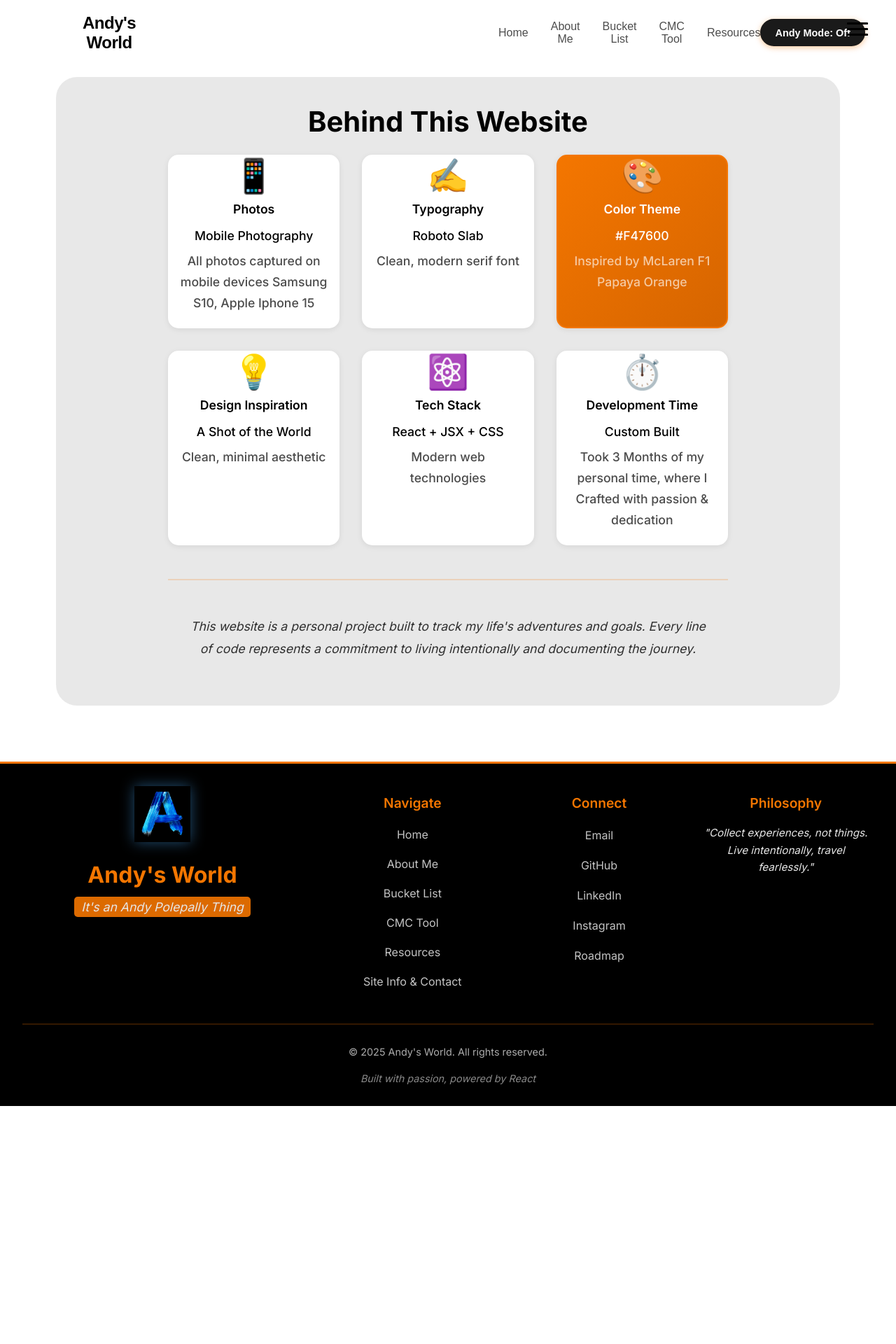
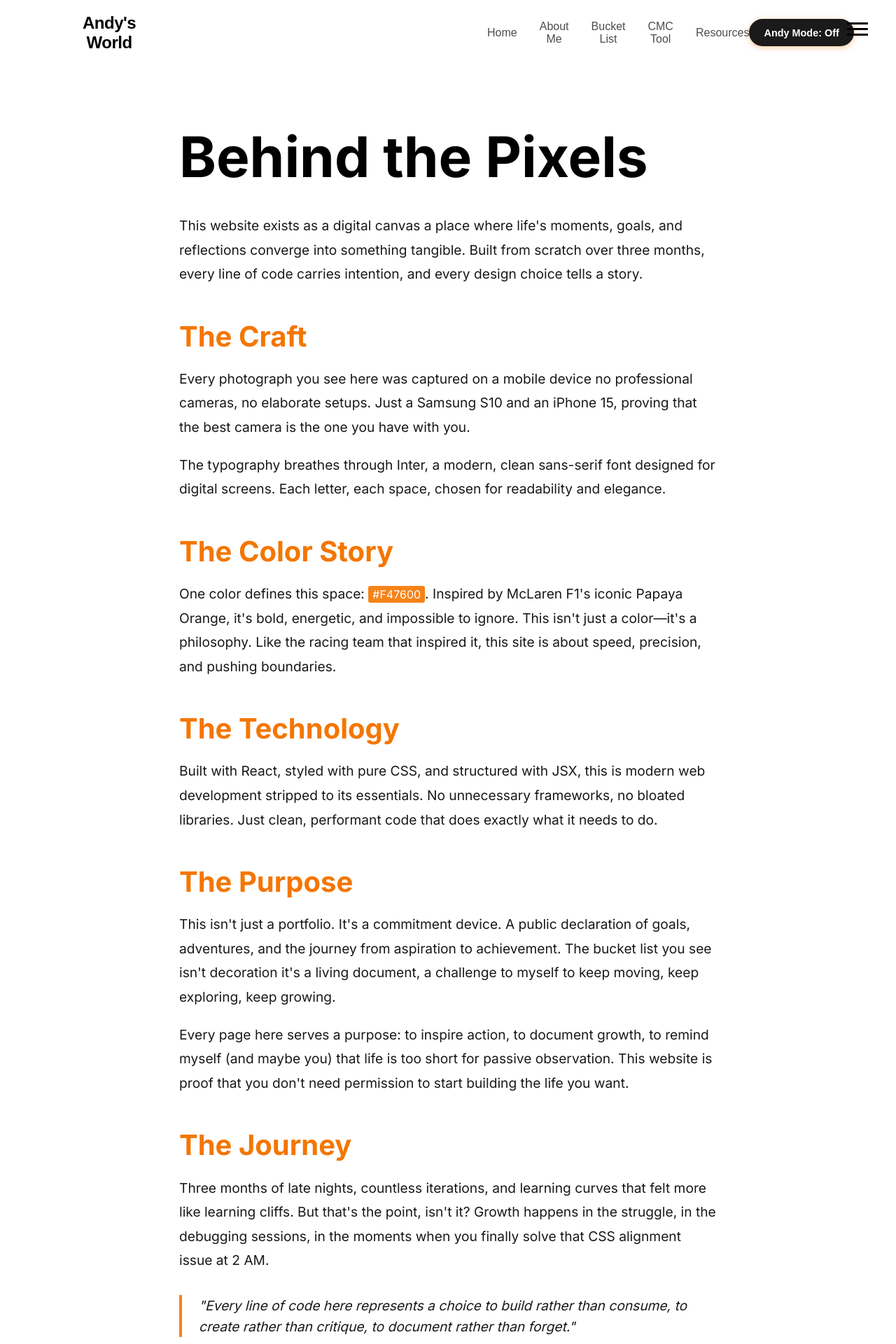
Before and after one commit to anudeepreddy702/Anudeep-Polepally, a React (Vite) app: page /aboutsite in a window 1280 px wide. Shown: the top 1920 px of the page at 70% size. Before the commit the page ends 1580 px from the top, so only its background shows below. Built offline with nearby package versions, Linux system fonts and the light colour scheme.

Commit message:
new_changes_12/20

```diff
--- a/src/App.css
+++ b/src/App.css
@@ -36,7 +36,7 @@
 .nav-left {
   display: flex;
   align-items: center;
-  gap: 32rem;
+  gap: 31rem;
 }
 
 .logo {
@@ -175,7 +175,7 @@
 
 .hero-image {
   width: 100%;
-  height: 550px;
+  height: 650px;
   object-fit: cover;
   object-position: center;
   display: block;
@@ -192,14 +192,16 @@
 .intro-section {
   max-width: 800px;
   margin: 0 auto;
-  padding: 1rem;
-}
+  padding: 2rem 1rem;
+}
+
+
 
 .intro-section h2 {
   font-size: 4.9rem;
   font-weight: 700;
   margin-top: 2.5rem;
-  margin-bottom: 2.5rem;
+  margin-bottom: 4.5rem;
   line-height: 0.1;
 }
 
@@ -329,6 +331,7 @@
 .about-content {
   max-width: 800px;
   margin: 0 auto;
+  padding: 2rem 1rem;
 }
 
 .about-intro,
@@ -340,111 +343,98 @@
 }
 
 .about-content h2 {
-  font-size: 4rem;
-  font-weight: 700;
-  margin-top: 3.5rem;
-  margin-bottom: 2.5rem;
+  font-size: 5rem;
+  font-weight: 700;
+  margin-top: 2.5rem;
+  margin-bottom: 4.5rem;
   line-height: 0;
 }
 
 .about-content h3 {
+  font-size: 2.4rem;
+    font-weight: 800;
+    margin-top: 3rem;
+    line-height: 1.2;
+    margin-bottom: 1rem;
+    color: #F47600;
+}
+
+.about-content p {
+  font-size: 1.2rem;
+  line-height: 1.8;
+  margin-bottom: 1rem;
+  opacity: 0.9;
+}
+
+.achievement-grid {
+  display: grid;
+  grid-template-columns: repeat(auto-fit, minmax(200px, 1fr));
+  gap: 2rem;
+  margin-top: 2rem;
+}
+
+.achievement-card {
+  text-align: center;
+  padding: 0.8rem;
+  border-radius: 12px;
+  background: #F47600;
+  color: white;
+}
+
+.achievement-number {
+  display: block;
+  font-size: 3rem;
+  font-weight: 700;
+  margin-bottom: 0.5rem;
+}
+
+.achievement-label {
+  display: block;
+  font-size: 0.9rem;
+  opacity: 0.9;
+}
+
+/* ============================================
+   6. ABOUT SITE SECTION
+   ============================================ */
+.about-site-section {
+  padding: 1rem 10rem;
+  background: rgba(0, 0, 0, 0.09);
+  border-radius: 30px;
+}
+
+.site-info-grid {
+  display: grid;
+  grid-template-columns: repeat(auto-fit, minmax(200px, 1fr));
+  /* Card grid layout */
+}
+
+.intro-section-about {
+  max-width: 800px;
+  margin: 0 auto;
+  padding: 2rem 1rem;
+  /* Article/prose layout - matches About page */
+}
+
+.intro-section-about h2 {
+  font-size: clamp(3rem, 8vw, 5rem);
+  /* Large, impactful headings */
+}
+
+.intro-section-about p {
+  font-size: 1.2rem;
+  line-height: 1.8;
+  opacity: 0.9;
+  /* Article/prose layout - matches About page */
+}
+
+.intro-section-about h3 {
   font-size: 2.5rem;
     font-weight: 800;
     margin-top: 3rem;
     line-height: 1.2;
     margin-bottom: 1rem;
     color: #F47600;
-}
-
-.about-content p {
-  font-size: 1.2rem;
-  line-height: 1.8;
-  margin-bottom: 1rem;
-  opacity: 0.9;
-}
-
-.achievement-grid {
-  display: grid;
-  grid-template-columns: repeat(auto-fit, minmax(200px, 1fr));
-  gap: 2rem;
-  margin-top: 2rem;
-}
-
-.achievement-card {
-  text-align: center;
-  padding: 0.8rem;
-  border-radius: 12px;
-  background: #F47600;
-  color: white;
-}
-
-.achievement-number {
-  display: block;
-  font-size: 3rem;
-  font-weight: 700;
-  margin-bottom: 0.5rem;
-}
-
-.achievement-label {
-  display: block;
-  font-size: 0.9rem;
-  opacity: 0.9;
-}
-
-/* ============================================
-   6. ABOUT SITE SECTION
-   ============================================ */
-.about-site-section {
-  max-width: 1200px;
-  margin: 1rem auto;
-  padding: 1rem 10rem;
-  background: rgba(0, 0, 0, 0.09);
-  border-radius: 30px;
-}
-
-.appdark .about-site-section {
-  background: rgba(255, 255, 255, 0.03);
-}
-
-.about-site-title {
-  text-align: center;
-  font-size: 2.5rem;
-  margin-bottom: 2rem;
-  color: inherit;
-}
-
-.site-info-grid {
-  display: grid;
-  grid-template-columns: repeat(auto-fit, minmax(200px, 1fr));
-  gap: 2rem;
-  margin-bottom: 3rem;
-}
-
-.site-info-card {
-  background: white;
-  padding: 0.8rem;
-  border-radius: 15px;
-  text-align: center;
-  transition: all 0.3s ease;
-  border: 2px solid transparent;
-  box-shadow: 0 2px 8px rgba(0, 0, 0, 0.08);
-}
-
-.appdark .site-info-card {
-  background: rgba(255, 255, 255, 0.05);
-  box-shadow: 0 2px 8px rgba(0, 0, 0, 0.3);
-}
-
-.site-info-card:hover {
-  transform: translateY(-5px);
-  border-color: #F47600;
-  box-shadow: 0 8px 20px rgba(244, 118, 0, 0.2);
-}
-
-.highlight-card {
-  background: linear-gradient(135deg, #F47600 0%, #D66500 100%);
-  color: white;
-  border-color: #F47600;
 }
 
 .appdark .highlight-card {
@@ -709,7 +699,7 @@
   display: flex;
   gap: 1rem;
   justify-content: center;
-  margin-top: 2rem;
+  margin-top: 0rem;
 }
 
 .cta-secondary {
@@ -2166,7 +2156,7 @@
   .about-content h3,
   .homepage-content h3 {
     font-size: 1.8rem;
-    margin-top: 2rem;
+    margin-top: 5rem;
     padding: 0 0.5rem;
   }
 
--- a/src/Group/Aboutsite.jsx
+++ b/src/Group/Aboutsite.jsx
@@ -5,61 +5,116 @@ import SidebarMenu from "./Sides";
 function Aboutsite({ darkMode, toggleMode }) {
   return (
     <>
-    <Navi darkMode={darkMode} toggleMode={toggleMode} />
-      <SidebarMenu />
-    <section className="about-site-section">
-      <h2 className="about-site-title">Behind This Website</h2>
+      <Navi darkMode={darkMode} toggleMode={toggleMode} />
+      <SidebarMenu  darkMode={darkMode} toggleMode={toggleMode} />
 
-      <div className="site-info-grid">
-        <div className="site-info-card">
-          <div className="info-icon">📱</div>
-          <h3>Photos</h3>
-          <p>Mobile Photography</p>
-          <p className="detail">All photos captured on mobile devices
-            Samsung S10, Apple Iphone 15 </p>
-        </div>
+      <div className={darkMode ? "appdark" : "app"}>
+        {/* Hero Section - Matching your other pages */}
+        {/* <section className="hero-section-bottom">
+          <div className="hero-image-container">
+            <img
+              src="/website-showcase.jpg"
+              alt="Website showcase"
+              className="hero-image-intro"
+            />
+          </div>
+        </section> */}
 
-        <div className="site-info-card">
-          <div className="info-icon">✍️</div>
-          <h3>Typography</h3>
-          <p>Roboto Slab</p>
-          <p className="detail">Clean, modern serif font</p>
-        </div>
+        {/* Main Content - Prose Style like About page */}
+        <main>
+          <section className="intro-section-about">
+            <h2>Behind the Pixels</h2>
 
-        <div className="site-info-card highlight-card">
-          <div className="info-icon">🎨</div>
-          <h3>Color Theme</h3>
-          <p className="orange-text">#F47600</p>
-          <p className="detail">Inspired by McLaren F1 Papaya Orange</p>
-        </div>
+            <p>
+              This website exists as a digital canvas a place where life's moments, goals, and reflections
+              converge into something tangible. Built from scratch over three months, every line of code
+              carries intention, and every design choice tells a story.
+            </p>
 
-        <div className="site-info-card">
-          <div className="info-icon">💡</div>
-          <h3>Design Inspiration</h3>
-          <p>A Shot of the World</p>
-          <p className="detail">Clean, minimal aesthetic</p>
-        </div>
+            <h3>The Craft</h3>
 
-        <div className="site-info-card">
-          <div className="info-icon">⚛️</div>
-          <h3>Tech Stack</h3>
-          <p>React + JSX + CSS</p>
-          <p className="detail">Modern web technologies</p>
-        </div>
+            <p>
+              Every photograph you see here was captured on a mobile device no professional cameras,
+              no elaborate setups. Just a Samsung S10 and an iPhone 15,
+              proving that the best camera is the one you have with you.
+            </p>
 
-        <div className="site-info-card">
-          <div className="info-icon">⏱️</div>
-          <h3>Development Time</h3>
-          <p>Custom Built</p>
-          <p className="detail">Took 3 Months of my personal time, where I Crafted with passion & dedication</p>
-        </div>
+            <p>
+              The typography breathes through Inter, a modern, clean sans-serif font designed
+              for digital screens. Each letter, each space, chosen for readability and elegance.
+            </p>
+
+            <h3>The Color Story</h3>
+
+            <p>
+              One color defines this space: <mark>#F47600</mark>. Inspired by McLaren F1's iconic
+              Papaya Orange, it's bold, energetic, and impossible to ignore. This isn't just a color—it's
+              a philosophy. Like the racing team that inspired it, this site is about speed, precision,
+              and pushing boundaries.
+            </p>
+
+            <h3>The Technology</h3>
+
+            <p>
+              Built with React, styled with pure CSS, and structured with
+              JSX, this is modern web development stripped to its essentials. No unnecessary
+              frameworks, no bloated libraries. Just clean, performant code that does exactly what it needs to do.
+            </p>
+
+            <h3>The Purpose</h3>
+
+            <p>
+              This isn't just a portfolio. It's a commitment device. A public declaration of goals,
+              adventures, and the journey from aspiration to achievement. The bucket list you see isn't
+              decoration it's a living document, a challenge to myself to keep moving, keep exploring,
+              keep growing.
+            </p>
+
+            <p>
+              Every page here serves a purpose: to inspire action, to document growth, to remind myself
+              (and maybe you) that life is too short for passive observation. This website is proof that
+              you don't need permission to start building the life you want.
+            </p>
+
+            <h3>The Journey</h3>
+
+            <p>
+              Three months of late nights, countless iterations, and learning curves that felt more like
+              learning cliffs. But that's the point, isn't it? Growth happens in the struggle, in the
+              debugging sessions, in the moments when you finally solve that CSS alignment issue at 2 AM.
+            </p>
+
+            <blockquote>
+              "Every line of code here represents a choice to build rather than consume, to create
+              rather than critique, to document rather than forget."
+            </blockquote>
+
+            <p>
+              This site will evolve, just like I do. New adventures will be added, goals will be checked
+              off (and new ones created), and the design will mature. But the core principle remains:
+              live intentionally, document honestly, and never stop moving forward.
+            </p>
+
+            <h3>Thank You</h3>
+
+            <p>
+              For taking the time to explore this corner of the internet. Whether you're here for
+              inspiration, curiosity, or just stumbled upon this randomly I hope you found something
+              that resonates. If this site motivates even one person to start their own project, chase
+              their own adventure, or build their own digital space, then every hour spent coding was
+              worth it.
+            </p>
+            <p>
+              A creation of Anudeep Reddy Polepally.
+            </p>
+            <p>
+              Now go create something. Your own story is waiting to be written.
+            </p>
+          </section>
+        </main>
       </div>
 
-      <div className="site-footer-note">
-        <p>This website is a personal project built to track my life's adventures and goals. Every line of code represents a commitment to living intentionally and documenting the journey.</p>
-      </div>
-    </section>
-    <Footer/>
+      <Footer />
     </>
   );
 }
--- a/src/Group/Footer.jsx
+++ b/src/Group/Footer.jsx
@@ -31,7 +31,7 @@ function Footer({ darkMode, toggleMode }) {
                 <li><button onClick={() => navigate("/bucketlist")}>Bucket List</button></li>
                 <li><button onClick={() => navigate("/MoneyTransferComparison")}>CMC Tool</button></li>
                 <li><button onClick={()=>navigate("/resources")}>Resources</button></li>
-                <li><button onClick={() => navigate("/aboutsite")}>Site Info & Contact</button></li>
+                <li><button onClick={() => navigate("/aboutsite")}>Site Info</button></li>
               </ul>
             </div>
 
```
Also changed, not shown: src/Group/Homepage.jsx (+21 -28 lines), src/Group/Homie.jsx (+11 -6 lines).
